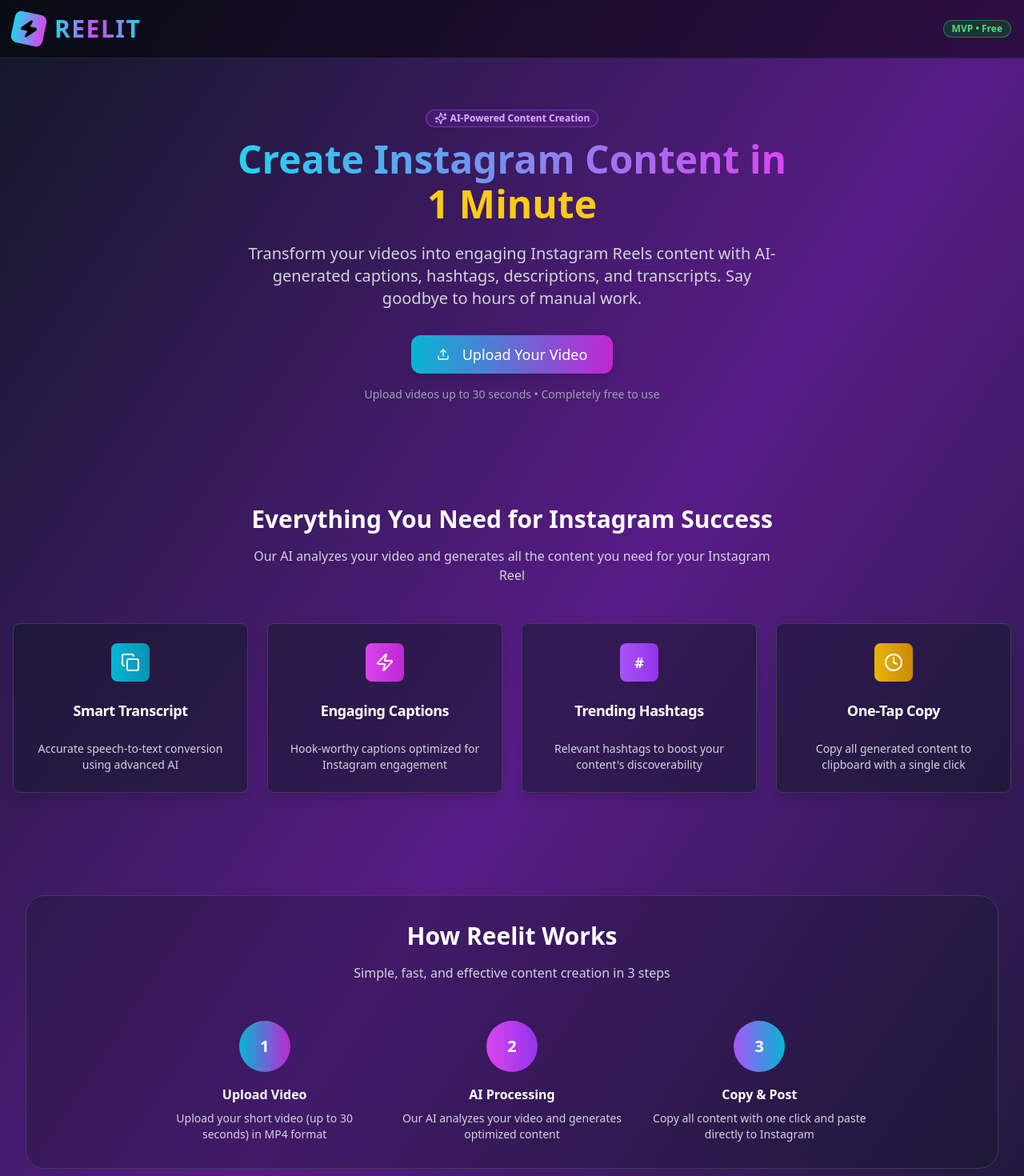
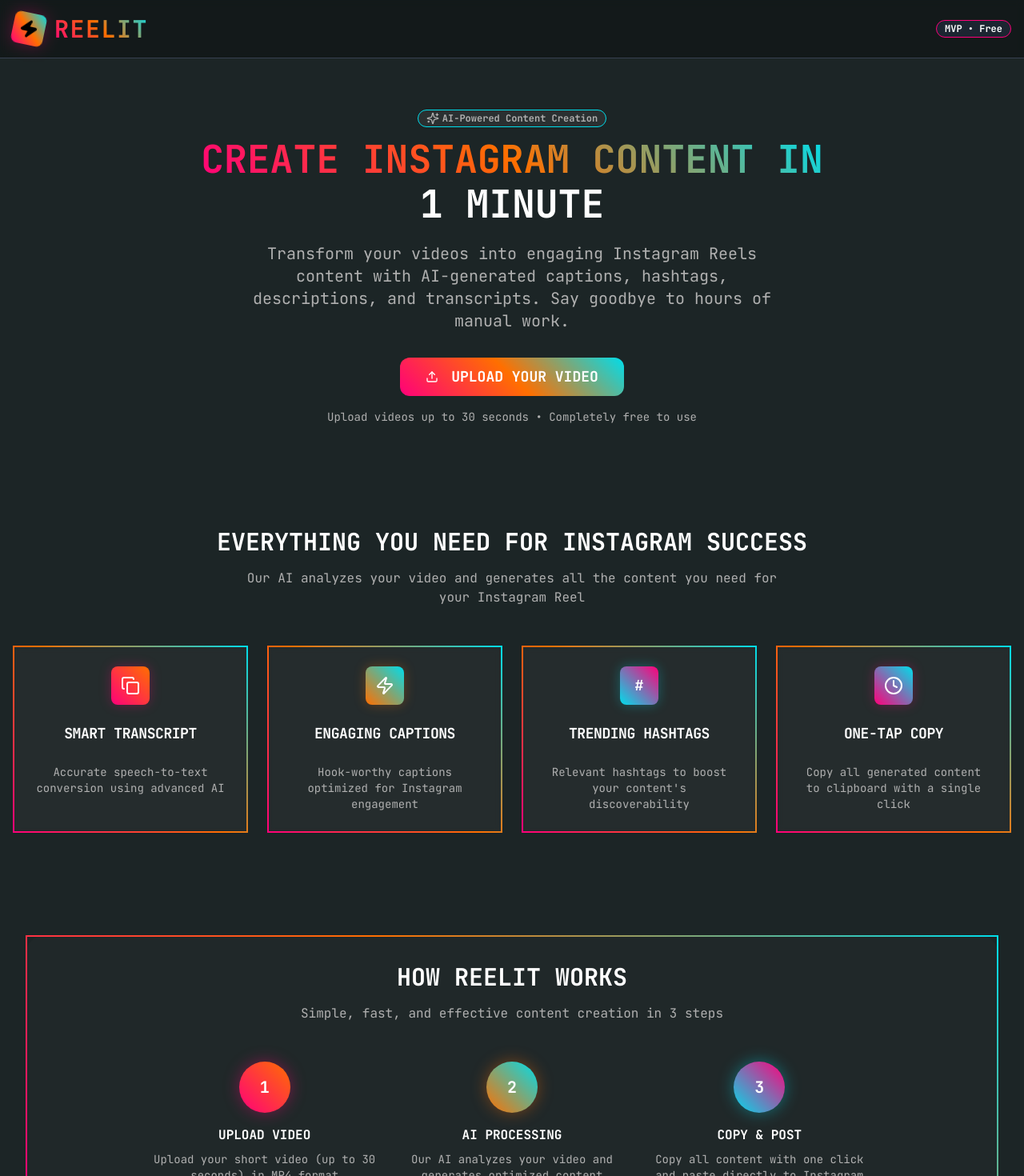
Before and after one commit to IshrathAsh/reelit-content-hub-ui, a React (Vite) app: page / in a window 1280 px wide. Shown: the top 1470 px of the page at 80% size. Built offline with nearby package versions, Linux system fonts and the light colour scheme.

Commit message:
feat: Apply TT Interphases Mono font
Applies the TT Interphases Mono font to all UI elements.

```diff
--- a/index.html
+++ b/index.html
@@ -1,26 +1,18 @@
-<!DOCTYPE html>
+
+<!doctype html>
 <html lang="en">
   <head>
     <meta charset="UTF-8" />
+    <link rel="icon" type="image/svg+xml" href="/favicon.ico" />
     <meta name="viewport" content="width=device-width, initial-scale=1.0" />
-    <title>reelit-content-hub-ui</title>
-    <meta name="description" content="Lovable Generated Project" />
-    <meta name="author" content="Lovable" />
-
-    <meta property="og:title" content="reelit-content-hub-ui" />
-    <meta property="og:description" content="Lovable Generated Project" />
-    <meta property="og:type" content="website" />
-    <meta property="og:image" content="https://lovable.dev/opengraph-image-p98pqg.png" />
-
-    <meta name="twitter:card" content="summary_large_image" />
-    <meta name="twitter:site" content="@lovable_dev" />
-    <meta name="twitter:image" content="https://lovable.dev/opengraph-image-p98pqg.png" />
+    <title>Reelit</title>
+    <link rel="preconnect" href="https://fonts.googleapis.com">
+    <link rel="preconnect" href="https://fonts.gstatic.com" crossorigin>
+    <link href="https://fonts.googleapis.com/css2?family=JetBrains+Mono:wght@400;700&display=swap" rel="stylesheet">
   </head>
-
   <body>
     <div id="root"></div>
-    <!-- IMPORTANT: DO NOT REMOVE THIS SCRIPT TAG OR THIS VERY COMMENT! -->
-    <script src="https://cdn.gpteng.co/gptengineer.js" type="module"></script>
     <script type="module" src="/src/main.tsx"></script>
+    <script async src="https://cdn.gpteng.co/gptengineer.js" data-gptengineer-chat-key="0c05a776cb5a4a179ae48ab851c4b962" defer></script>
   </body>
 </html>
--- a/src/index.css
+++ b/src/index.css
@@ -1,3 +1,4 @@
+
 @tailwind base;
 @tailwind components;
 @tailwind utilities;
@@ -97,5 +98,16 @@
 
   body {
     @apply bg-background text-foreground;
+    font-family: 'JetBrains Mono', monospace;
   }
 }
+
+@layer utilities {
+  .hover\:shadow-neon:hover {
+    box-shadow: 0 0 30px rgba(255, 0, 122, 0.5), 0 0 60px rgba(255, 0, 122, 0.3);
+  }
+
+  .hover\:shadow-neon-card:hover {
+    box-shadow: 0 0 20px rgba(255, 0, 122, 0.3), 0 0 40px rgba(0, 221, 235, 0.2);
+  }
+}
--- a/src/pages/Index.tsx
+++ b/src/pages/Index.tsx
@@ -3,7 +3,7 @@ import { useState } from "react";
 import { Button } from "@/components/ui/button";
 import { Card, CardContent, CardDescription, CardHeader, CardTitle } from "@/components/ui/card";
 import { Badge } from "@/components/ui/badge";
-import { Upload, Zap, Copy, Instagram, Clock, Sparkles } from "lucide-react";
+import { Upload, Zap, Copy, Clock, Sparkles } from "lucide-react";
 import { VideoUpload } from "@/components/VideoUpload";
 import { ContentResults } from "@/components/ContentResults";
 import { useToast } from "@/hooks/use-toast";
@@ -29,7 +29,7 @@ const Index = () => {
 
   if (currentStep === 'upload') {
     return (
-      <div className="min-h-screen bg-gradient-to-br from-gray-900 via-purple-900 to-gray-900">
+      <div className="min-h-screen" style={{ backgroundColor: '#1C2526' }}>
         <VideoUpload
           onContentGenerated={handleVideoProcessed}
           onBack={resetToLanding}
@@ -40,7 +40,7 @@ const Index = () => {
 
   if (currentStep === 'results' && generatedContent) {
     return (
-      <div className="min-h-screen bg-gradient-to-br from-gray-900 via-purple-900 to-gray-900">
+      <div className="min-h-screen" style={{ backgroundColor: '#1C2526' }}>
         <ContentResults
           content={generatedContent}
           onStartOver={resetToLanding}
@@ -50,25 +50,35 @@ const Index = () => {
   }
 
   return (
-    <div className="min-h-screen bg-gradient-to-br from-gray-900 via-purple-900 to-gray-900">
+    <div className="min-h-screen font-mono" style={{ backgroundColor: '#1C2526' }}>
       {/* Header */}
-      <header className="border-b border-gray-800 bg-black/50 backdrop-blur-sm sticky top-0 z-50">
+      <header className="border-b border-gray-700 bg-black/30 backdrop-blur-sm sticky top-0 z-50">
         <div className="container mx-auto px-4 py-4 flex items-center justify-between">
           <div className="flex items-center space-x-3">
             <div className="relative">
-              {/* Lightning bolt icon with gradient */}
-              <div className="w-10 h-10 bg-gradient-to-r from-cyan-400 to-fuchsia-500 rounded-lg flex items-center justify-center transform rotate-12">
+              {/* Lightning bolt icon with neon gradient */}
+              <div className="w-10 h-10 rounded-lg flex items-center justify-center transform rotate-12"
+                   style={{
+                     background: 'linear-gradient(45deg, #FF007A, #FF6F00, #00DDEB)',
+                     boxShadow: '0 0 20px rgba(255, 0, 122, 0.3)'
+                   }}>
                 <Zap className="w-6 h-6 text-black fill-current" />
               </div>
             </div>
-            {/* Clean logo text */}
-            <h1 className="text-3xl font-bold tracking-wider">
-              <span className="bg-gradient-to-r from-cyan-400 via-fuchsia-500 to-cyan-400 bg-clip-text text-transparent">
-                REELIT
-              </span>
+            {/* Clean logo text with neon gradient */}
+            <h1 className="text-3xl font-bold tracking-wider uppercase font-mono"
+                style={{
+                  background: 'linear-gradient(45deg, #FF007A, #FF6F00, #00DDEB)',
+                  WebkitBackgroundClip: 'text',
+                  WebkitTextFillColor: 'transparent',
+                  backgroundClip: 'text'
+                }}>
+              REELIT
             </h1>
           </div>
-          <Badge variant="secondary" className="bg-green-900/50 text-green-400 border-green-500/50">
+          <Badge variant="secondary"
+                 className="bg-gray-800/80 text-white border font-mono"
+                 style={{ borderColor: '#FF007A' }}>
             MVP • Free
           </Badge>
         </div>
@@ -77,29 +87,46 @@ const Index = () => {
       {/* Hero Section */}
       <section className="container mx-auto px-4 py-16 text-center">
         <div className="max-w-4xl mx-auto">
-          <Badge className="mb-4 bg-purple-900/50 text-purple-300 hover:bg-purple-900/50 border-purple-500/50">
+          <Badge className="mb-4 bg-gray-800/50 border font-mono"
+                 style={{
+                   borderColor: '#00DDEB',
+                   color: '#B0B0B0',
+                   backgroundColor: 'rgba(74, 74, 74, 0.3)'
+                 }}>
             <Sparkles className="w-4 h-4 mr-1" />
             AI-Powered Content Creation
           </Badge>
-          <h2 className="text-5xl font-bold mb-6">
-            <span className="bg-gradient-to-r from-cyan-400 to-fuchsia-500 bg-clip-text text-transparent">
-              Create Instagram Content in
+          <h2 className="text-5xl font-bold mb-6 font-mono">
+            <span style={{
+              background: 'linear-gradient(45deg, #FF007A, #FF6F00, #00DDEB)',
+              WebkitBackgroundClip: 'text',
+              WebkitTextFillColor: 'transparent',
+              backgroundClip: 'text'
+            }}>
+              CREATE INSTAGRAM CONTENT IN
             </span>
-            <span className="block text-yellow-400 mt-2">1 Minute</span>
+            <span className="block text-white mt-2">1 MINUTE</span>
           </h2>
-          <p className="text-xl text-gray-300 mb-8 max-w-2xl mx-auto">
+          <p className="text-xl mb-8 max-w-2xl mx-auto font-mono"
+             style={{ color: '#B0B0B0' }}>
             Transform your videos into engaging Instagram Reels content with AI-generated
             captions, hashtags, descriptions, and transcripts. Say goodbye to hours of manual work.
           </p>
           <Button
             size="lg"
-            className="bg-gradient-to-r from-cyan-500 to-fuchsia-600 hover:from-cyan-600 hover:to-fuchsia-700 text-white px-8 py-6 text-lg rounded-xl shadow-lg border-0"
+            className="px-8 py-6 text-lg rounded-xl font-bold uppercase font-mono transition-all duration-300 hover:shadow-neon"
+            style={{
+              background: 'linear-gradient(45deg, #FF007A, #FF6F00, #00DDEB)',
+              color: 'white',
+              border: 'none'
+            }}
             onClick={() => setCurrentStep('upload')}
           >
             <Upload className="w-5 h-5 mr-2" />
-            Upload Your Video
+            UPLOAD YOUR VIDEO
           </Button>
-          <p className="text-sm text-gray-400 mt-4">
+          <p className="text-sm mt-4 font-mono"
+             style={{ color: '#B0B0B0' }}>
             Upload videos up to 30 seconds • Completely free to use
           </p>
         </div>
@@ -108,64 +135,111 @@ const Index = () => {
       {/* Features Section */}
       <section className="container mx-auto px-4 py-16">
         <div className="text-center mb-12">
-          <h3 className="text-3xl font-bold mb-4 text-white">Everything You Need for Instagram Success</h3>
-          <p className="text-gray-300 max-w-2xl mx-auto">
+          <h3 className="text-3xl font-bold mb-4 text-white font-mono uppercase">
+            Everything You Need for Instagram Success
+          </h3>
+          <p className="max-w-2xl mx-auto font-mono"
+             style={{ color: '#B0B0B0' }}>
             Our AI analyzes your video and generates all the content you need for your Instagram Reel
           </p>
         </div>
 
         <div className="grid md:grid-cols-2 lg:grid-cols-4 gap-6">
-          <Card className="border-gray-700 bg-gray-900/50 backdrop-blur-sm shadow-lg hover:shadow-xl transition-shadow">
-            <CardHeader className="text-center">
-              <div className="w-12 h-12 bg-gradient-to-r from-cyan-500 to-cyan-600 rounded-lg flex items-center justify-center mx-auto mb-4">
+          <Card className="rounded-lg border-2 backdrop-blur-sm transition-all duration-300 hover:shadow-neon-card"
+                style={{
+                  backgroundColor: 'rgba(74, 74, 74, 0.2)',
+                  borderImage: 'linear-gradient(45deg, #FF007A, #FF6F00, #00DDEB) 1'
+                }}>
+            <CardHeader className="text-center p-6">
+              <div className="w-12 h-12 rounded-lg flex items-center justify-center mx-auto mb-4"
+                   style={{
+                     background: 'linear-gradient(45deg, #FF007A, #FF6F00)',
+                     boxShadow: '0 0 15px rgba(255, 0, 122, 0.3)'
+                   }}>
                 <Copy className="w-6 h-6 text-white" />
               </div>
-              <CardTitle className="text-lg text-white">Smart Transcript</CardTitle>
+              <CardTitle className="text-lg text-white font-mono font-bold uppercase">
+                Smart Transcript
+              </CardTitle>
             </CardHeader>
-            <CardContent>
-              <CardDescription className="text-center text-gray-300">
+            <CardContent className="p-6 pt-0">
+              <CardDescription className="text-center font-mono"
+                               style={{ color: '#B0B0B0' }}>
                 Accurate speech-to-text conversion using advanced AI
               </CardDescription>
             </CardContent>
           </Card>
 
-          <Card className="border-gray-700 bg-gray-900/50 backdrop-blur-sm shadow-lg hover:shadow-xl transition-shadow">
-            <CardHeader className="text-center">
-              <div className="w-12 h-12 bg-gradient-to-r from-fuchsia-500 to-fuchsia-600 rounded-lg flex items-center justify-center mx-auto mb-4">
+          <Card className="rounded-lg border-2 backdrop-blur-sm transition-all duration-300 hover:shadow-neon-card"
+                style={{
+                  backgroundColor: 'rgba(74, 74, 74, 0.2)',
+                  borderImage: 'linear-gradient(45deg, #FF007A, #FF6F00, #00DDEB) 1'
+                }}>
+            <CardHeader className="text-center p-6">
+              <div className="w-12 h-12 rounded-lg flex items-center justify-center mx-auto mb-4"
+                   style={{
+                     background: 'linear-gradient(45deg, #FF6F00, #00DDEB)',
+                     boxShadow: '0 0 15px rgba(255, 111, 0, 0.3)'
+                   }}>
                 <Zap className="w-6 h-6 text-white" />
               </div>
-              <CardTitle className="text-lg text-white">Engaging Captions</CardTitle>
+              <CardTitle className="text-lg text-white font-mono font-bold uppercase">
+                Engaging Captions
+              </CardTitle>
             </CardHeader>
-            <CardContent>
-              <CardDescription className="text-center text-gray-300">
+            <CardContent className="p-6 pt-0">
+              <CardDescription className="text-center font-mono"
+                               style={{ color: '#B0B0B0' }}>
                 Hook-worthy captions optimized for Instagram engagement
               </CardDescription>
             </CardContent>
           </Card>
 
-          <Card className="border-gray-700 bg-gray-900/50 backdrop-blur-sm shadow-lg hover:shadow-xl transition-shadow">
-            <CardHeader className="text-center">
-              <div className="w-12 h-12 bg-gradient-to-r from-purple-500 to-purple-600 rounded-lg flex items-center justify-center mx-auto mb-4">
+          <Card className="rounded-lg border-2 backdrop-blur-sm transition-all duration-300 hover:shadow-neon-card"
+                style={{
+                  backgroundColor: 'rgba(74, 74, 74, 0.2)',
+                  borderImage: 'linear-gradient(45deg, #FF007A, #FF6F00, #00DDEB) 1'
+                }}>
+            <CardHeader className="text-center p-6">
+              <div className="w-12 h-12 rounded-lg flex items-center justify-center mx-auto mb-4"
+                   style={{
+                     background: 'linear-gradient(45deg, #00DDEB, #FF007A)',
+                     boxShadow: '0 0 15px rgba(0, 221, 235, 0.3)'
+                   }}>
                 <span className="text-white font-bold text-lg">#</span>
               </div>
-              <CardTitle className="text-lg text-white">Trending Hashtags</CardTitle>
+              <CardTitle className="text-lg text-white font-mono font-bold uppercase">
+                Trending Hashtags
+              </CardTitle>
             </CardHeader>
-            <CardContent>
-              <CardDescription className="text-center text-gray-300">
+            <CardContent className="p-6 pt-0">
+              <CardDescription className="text-center font-mono"
+                               style={{ color: '#B0B0B0' }}>
                 Relevant hashtags to boost your content's discoverability
               </CardDescription>
             </CardContent>
           </Card>
 
-          <Card className="border-gray-700 bg-gray-900/50 backdrop-blur-sm shadow-lg hover:shadow-xl transition-shadow">
-            <CardHeader className="text-center">
-              <div className="w-12 h-12 bg-gradient-to-r from-yellow-500 to-yellow-600 rounded-lg flex items-center justify-center mx-auto mb-4">
+          <Card className="rounded-lg border-2 backdrop-blur-sm transition-all duration-300 hover:shadow-neon-card"
+                style={{
+                  backgroundColor: 'rgba(74, 74, 74, 0.2)',
+                  borderImage: 'linear-gradient(45deg, #FF007A, #FF6F00, #00DDEB) 1'
+                }}>
+            <CardHeader className="text-center p-6">
+              <div className="w-12 h-12 rounded-lg flex items-center justify-center mx-auto mb-4"
+                   style={{
+                     background: 'linear-gradient(45deg, #FF007A, #00DDEB)',
+                     boxShadow: '0 0 15px rgba(255, 0, 122, 0.3)'
+                   }}>
                 <Clock className="w-6 h-6 text-white" />
               </div>
-              <CardTitle className="text-lg text-white">One-Tap Copy</CardTitle>
+              <CardTitle className="text-lg text-white font-mono font-bold uppercase">
+                One-Tap Copy
+              </CardTitle>
             </CardHeader>
-            <CardContent>
-              <CardDescription className="text-center text-gray-300">
+            <CardContent className="p-6 pt-0">
+              <CardDescription className="text-center font-mono"
+                               style={{ color: '#B0B0B0' }}>
                 Copy all generated content to clipboard with a single click
               </CardDescription>
             </CardContent>
@@ -175,39 +249,59 @@ const Index = () => {
 
       {/* How It Works */}
       <section className="container mx-auto px-4 py-16">
-        <div className="bg-gray-900/30 backdrop-blur-sm rounded-3xl mx-4 p-8 border border-gray-700">
+        <div className="rounded-3xl mx-4 p-8 border-2"
+             style={{
+               backgroundColor: 'rgba(74, 74, 74, 0.1)',
+               borderImage: 'linear-gradient(45deg, #FF007A, #FF6F00, #00DDEB) 1'
+             }}>
           <div className="text-center mb-12">
-            <h3 className="text-3xl font-bold mb-4 text-white">How Reelit Works</h3>
-            <p className="text-gray-300">Simple, fast, and effective content creation in 3 steps</p>
+            <h3 className="text-3xl font-bold mb-4 text-white font-mono uppercase">
+              How Reelit Works
+            </h3>
+            <p className="font-mono" style={{ color: '#B0B0B0' }}>
+              Simple, fast, and effective content creation in 3 steps
+            </p>
           </div>
 
           <div className="grid md:grid-cols-3 gap-8 max-w-4xl mx-auto">
             <div className="text-center">
-              <div className="w-16 h-16 bg-gradient-to-r from-cyan-500 to-fuchsia-600 rounded-full flex items-center justify-center mx-auto mb-4 text-white font-bold text-xl">
+              <div className="w-16 h-16 rounded-full flex items-center justify-center mx-auto mb-4 text-white font-bold text-xl font-mono"
+                   style={{
+                     background: 'linear-gradient(45deg, #FF007A, #FF6F00)',
+                     boxShadow: '0 0 20px rgba(255, 0, 122, 0.4)'
+                   }}>
                 1
               </div>
-              <h4 className="font-semibold mb-2 text-white">Upload Video</h4>
-              <p className="text-gray-300 text-sm">
+              <h4 className="font-semibold mb-2 text-white font-mono uppercase">Upload Video</h4>
+              <p className="text-sm font-mono" style={{ color: '#B0B0B0' }}>
                 Upload your short video (up to 30 seconds) in MP4 format
               </p>
             </div>
 
             <div className="text-center">
-              <div className="w-16 h-16 bg-gradient-to-r from-fuchsia-500 to-purple-600 rounded-full flex items-center justify-center mx-auto mb-4 text-white font-bold text-xl">
+              <div className="w-16 h-16 rounded-full flex items-center justify-center mx-auto mb-4 text-white font-bold text-xl font-mono"
+                   style={{
+                     background: 'linear-gradient(45deg, #FF6F00, #00DDEB)',
+                     boxShadow: '0 0 20px rgba(255, 111, 0, 0.4)'
+                   }}>
                 2
               </div>
-              <h4 className="font-semibold mb-2 text-white">AI Processing</h4>
-              <p className="text-gray-300 text-sm">
+              <h4 className="font-semibold mb-2 text-white font-mono uppercase">AI Processing</h4>
+              <p className="text-sm font-mono" style={{ color: '#B0B0B0' }}>
                 Our AI analyzes your video and generates optimized content
               </p>
             </div>
 
             <div className="text-center">
-              <div className="w-16 h-16 bg-gradient-to-r from-purple-500 to-cyan-500 rounded-full flex items-center justify-center mx-auto mb-4 text-white font-bold text-xl">
+              <div className="w-16 h-16 rounded-full flex items-center justify-center mx-auto mb-4 text-white font-bold text-xl font-mono"
+                   style={{
+                     background: 'linear-gradient(45deg, #00DDEB, #FF007A)',
+                     boxShadow: '0 0 20px rgba(0, 221, 235, 0.4)'
+                   }}>
                 3
               </div>
-              <h4 className="font-semibold mb-2 text-white">Copy & Post</h4>
-              <p className="text-gray-300 text-sm">
+              <h4 className="font-semibold mb-2 text-white font-mono uppercase">Copy & Post</h4>
+              <p className="text-sm font-mono" style={{ color: '#B0B0B0' }}>
                 Copy all content with one click and paste directly to Instagram
               </p>
             </div>
@@ -218,13 +312,18 @@ const Index = () => {
       {/* CTA Section */}
       <section className="container mx-auto px-4 py-16 text-center">
         <div className="max-w-2xl mx-auto">
-          <h3 className="text-3xl font-bold mb-4 text-white">Ready to Save Hours on Content Creation?</h3>
-          <p className="text-gray-300 mb-8">
+          <h3 className="text-3xl font-bold mb-4 text-white font-mono uppercase">Ready to Save Hours on Content Creation?</h3>
+          <p className="mb-8 font-mono" style={{ color: '#B0B0B0' }}>
             Join thousands of creators who have streamlined their Instagram workflow with Reelit
           </p>
           <Button
             size="lg"
-            className="bg-gradient-to-r from-cyan-500 to-fuchsia-600 hover:from-cyan-600 hover:to-fuchsia-700 text-white px-8 py-6 text-lg rounded-xl shadow-lg border-0"
+            className="px-8 py-6 text-lg rounded-xl font-bold uppercase font-mono transition-all duration-300 hover:shadow-neon"
+            style={{
+              background: 'linear-gradient(45deg, #FF007A, #FF6F00, #00DDEB)',
+              color: 'white',
+              border: 'none'
+            }}
             onClick={() => setCurrentStep('upload')}
           >
             <Upload className="w-5 h-5 mr-2" />
@@ -234,15 +333,18 @@ const Index = () => {
       </section>
 
       {/* Footer */}
-      <footer className="border-t border-gray-800 bg-black/50 backdrop-blur-sm">
+      <footer className="border-t border-gray-700 bg-black/30 backdrop-blur-sm">
         <div className="container mx-auto px-4 py-8 text-center">
           <div className="flex items-center justify-center space-x-2 mb-4">
-            <div className="w-6 h-6 bg-gradient-to-r from-cyan-400 to-fuchsia-500 rounded flex items-center justify-center">
+            <div className="w-6 h-6 rounded flex items-center justify-center"
+                 style={{
+                   background: 'linear-gradient(45deg, #FF007A, #FF6F00, #00DDEB)'
+                 }}>
               <Zap className="w-4 h-4 text-black fill-current" />
             </div>
-            <span className="font-semibold text-white">Reelit</span>
+            <span className="font-semibold text-white font-mono">Reelit</span>
           </div>
-          <p className="text-gray-400 text-sm">
+          <p className="text-sm font-mono" style={{ color: '#B0B0B0' }}>
             Final Year College Project • Built for Instagram Creators
           </p>
         </div>
--- a/tailwind.config.ts
+++ b/tailwind.config.ts
@@ -1,3 +1,4 @@
+
 import type { Config } from "tailwindcss";
 
 export default {
@@ -18,6 +19,10 @@ export default {
 			}
 		},
 		extend: {
+			fontFamily: {
+				'mono': ['JetBrains Mono', 'monospace'],
+				'inter-mono': ['JetBrains Mono', 'monospace'],
+			},
 			colors: {
 				border: 'hsl(var(--border))',
 				input: 'hsl(var(--input))',
```
